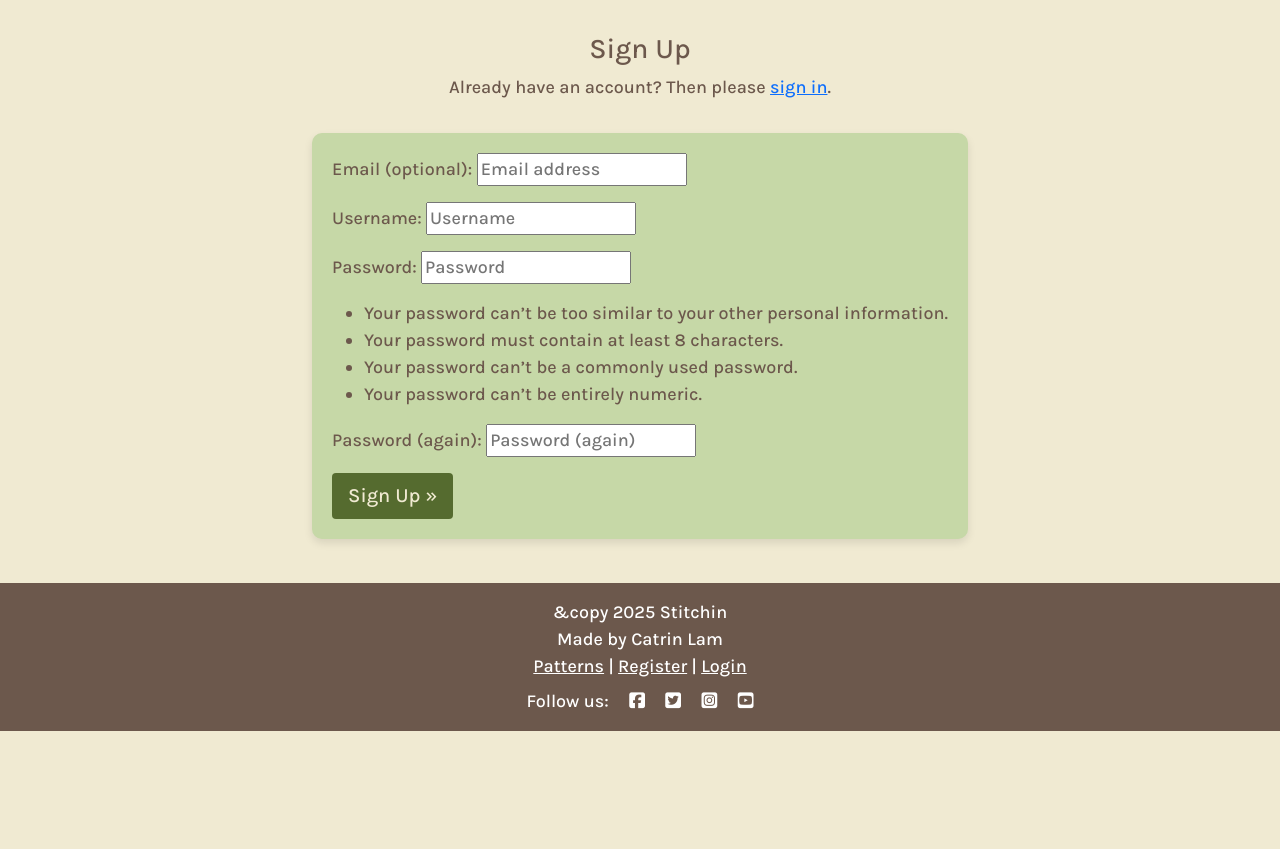
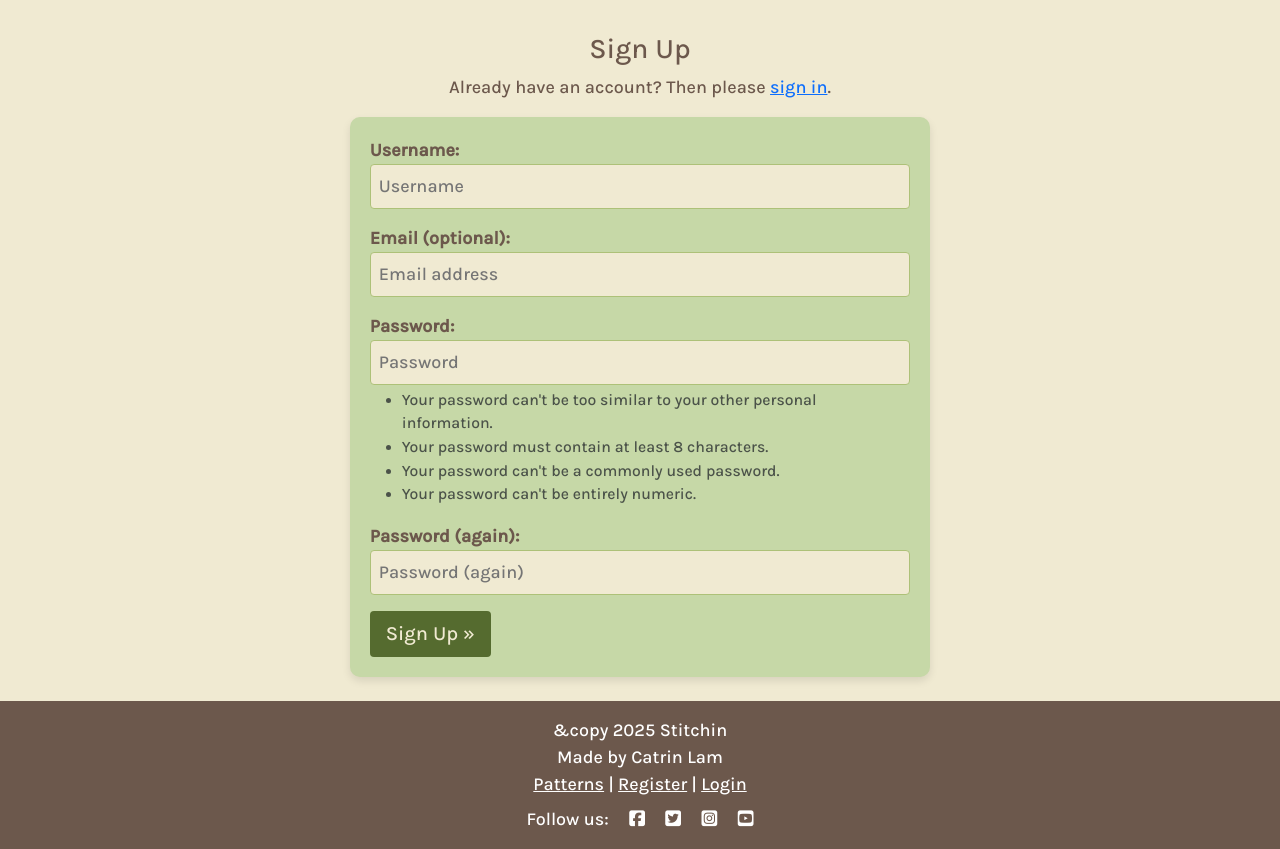
Before and after one commit to catrinlam/Stitchin, a Django app: page /accounts/signup/ in a window 1280 px wide. Shown: the part 69-918 px from the top of the page. Before the commit the page ends 800 px from the top, so only its background shows below. Run offline with Django 5.2, Linux system fonts and the light colour scheme; some libraries are stand-ins or nearby versions.

Commit message:
Fix html validation errors; update signup form layout and validation; update comment handling in templates and JavaScript; adjust CSS styles for consistency

```diff
--- a/static/css/style.css
+++ b/static/css/style.css
@@ -46,7 +46,7 @@ h2, h3, h4, h5, h6 {
 }
 
 .navbar-nav .nav-link:hover {
-    color: var(--accent-color);
+    color: var(--secondary-color);
 }
 
 .dropdown-menu .dropdown-item:hover {
@@ -353,7 +353,7 @@ h2, h3, h4, h5, h6 {
 
 /* Auth Pages Styles */
 .login, .signup, .password-reset {
-    max-width: fit-content;
+    max-width: 70%;
 }
 
 .login input{
--- a/static/js/comments.js
+++ b/static/js/comments.js
@@ -19,7 +19,7 @@ const deleteConfirm = document.getElementById("deleteConfirm");
 */
 for (let button of editButtons) {
   button.addEventListener("click", (e) => {
-    let commentId = e.target.getAttribute("comment_id");
+    let commentId = e.target.getAttribute("data-comment-id");
     let commentContent = document.getElementById(`comment${commentId}`).innerText;
     commentText.value = commentContent;
     submitButton.innerText = "Update";
@@ -39,7 +39,7 @@ for (let button of editButtons) {
 */
 for (let button of deleteButtons) {
     button.addEventListener("click", (e) => {
-      let commentId = e.target.getAttribute("comment_id");
+      let commentId = e.target.getAttribute("data-comment-id");
       deleteConfirm.href = `delete-comment/${commentId}`;
       deleteModal.show();
     });
--- a/templates/account/password_reset.html
+++ b/templates/account/password_reset.html
@@ -21,10 +21,10 @@
     <div class="row">
         <div class="col-md-8 mt-3 offset-md-2">
             {% url 'account_reset_password' as reset_url %}
-            <form class="form password-reset" method="POST" action="{{ reset_url }}">
+            <form class="form form-group password-reset" method="POST" action="{{ reset_url }}">
                 {% csrf_token %}
                 {{ form.as_p }}
-                <button class="btn btn-primary btn-lg btn-block" type="submit">{% trans "Reset My Password" %}</button>
+                <button class="btn btn-primary btn-lg btn-block mb-3" type="submit">{% trans "Reset My Password" %}</button>
                 <p>{% blocktrans %}Please contact us if you have any trouble resetting your password.{% endblocktrans %}</p>
             </form>
         </div>
--- a/templates/account/signup.html
+++ b/templates/account/signup.html
@@ -7,18 +7,51 @@
 
 {% block content %}
 <div class="container-fluid">
-    <div class="row">
-        <div class="col-md-8 mt-3 offset-md-2 text-center">
+    <div class="row justify-content-center">
+        <div class="col-md-8 mt-3 text-center">
             <h3>{% trans "Sign Up" %}</h3>
 
             <p>{% blocktrans %}Already have an account? Then please <a href="{{ login_url }}">sign in</a>.{% endblocktrans %}</p>
         </div>
     </div>
-    <div class="row">
-        <div class="col-md-8 mt-3 offset-md-2">
+    <div class="row justify-content-center">
+        <div class="col-md-8 mb-4">
             <form class="form signup" id="signup_form" method="post" action="{% url 'account_signup' %}">
                 {% csrf_token %}
-                {{ form.as_p }}
+                <div class="form-group">
+                    {{ form.username.label_tag }}
+                    {{ form.username }}
+                    {% if form.username.errors %}
+                        <div class="text-danger">{{ form.username.errors }}</div>
+                    {% endif %}
+                </div>
+                <div class="form-group">
+                    {{ form.email.label_tag }}
+                    {{ form.email }}
+                    {% if form.email.errors %}
+                        <div class="text-danger">{{ form.email.errors }}</div>
+                    {% endif %}
+                </div>
+                <div class="form-group">
+                    {{ form.password1.label_tag }}
+                    {{ form.password1 }}
+                    {% if form.password1.errors %}
+                        <div class="text-danger">{{ form.password1.errors }}</div>
+                    {% endif %}
+                        <ul class="form-text text-muted">
+                            <li>Your password can't be too similar to your other personal information.</li>
+                            <li>Your password must contain at least 8 characters.</li>
+                            <li>Your password can't be a commonly used password.</li>
+                            <li>Your password can't be entirely numeric.</li>
+                        </ul>
+                </div>
+                <div class="form-group">
+                    {{ form.password2.label_tag }}
+                    {{ form.password2 }}
+                    {% if form.password2.errors %}
+                        <div class="text-danger">{{ form.password2.errors }}</div>
+                    {% endif %}
+                </div>
                 {% if redirect_field_value %}
                 <input type="hidden" name="{{ redirect_field_name }}" value="{{ redirect_field_value }}" />
                 {% endif %}
```
Also changed, not shown: TESTING.md (+4 -2 lines), patterns/templates/patterns/pattern_detail.html (+3 -5 lines), 1 other file.
